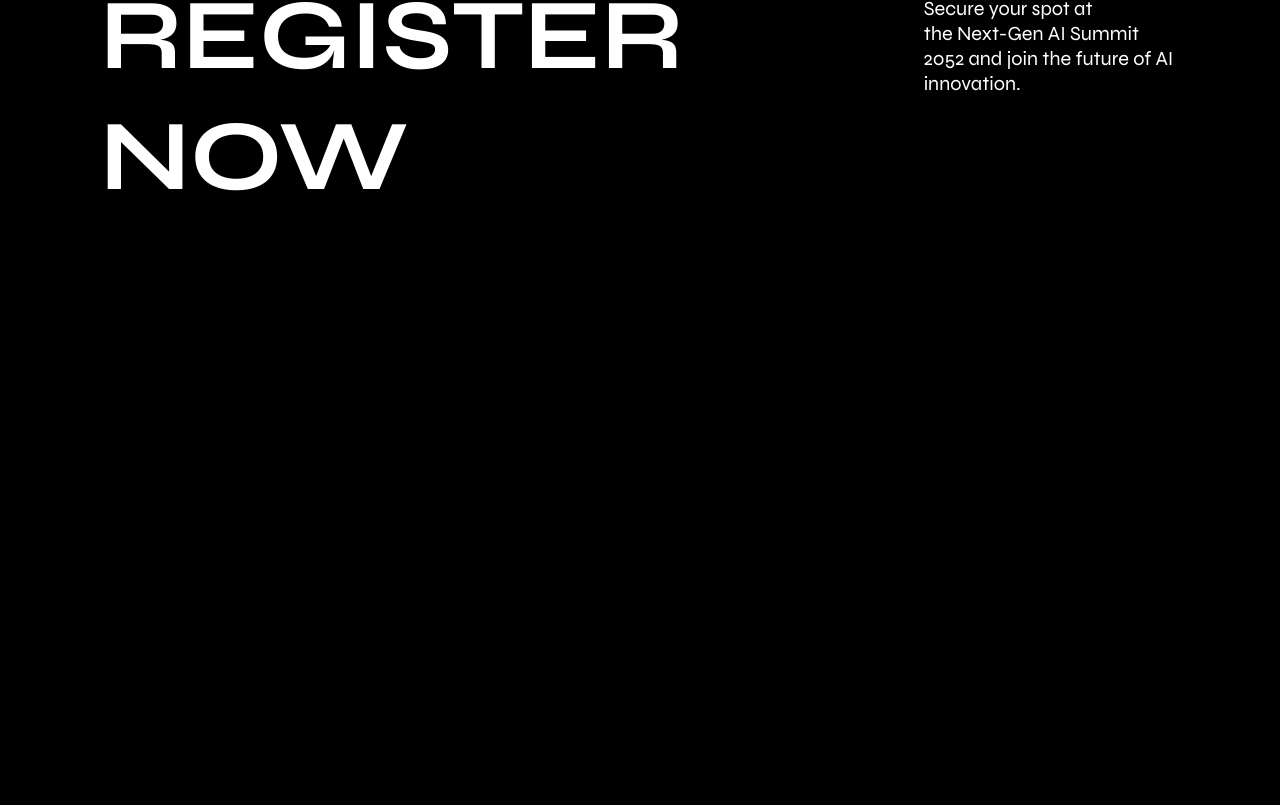
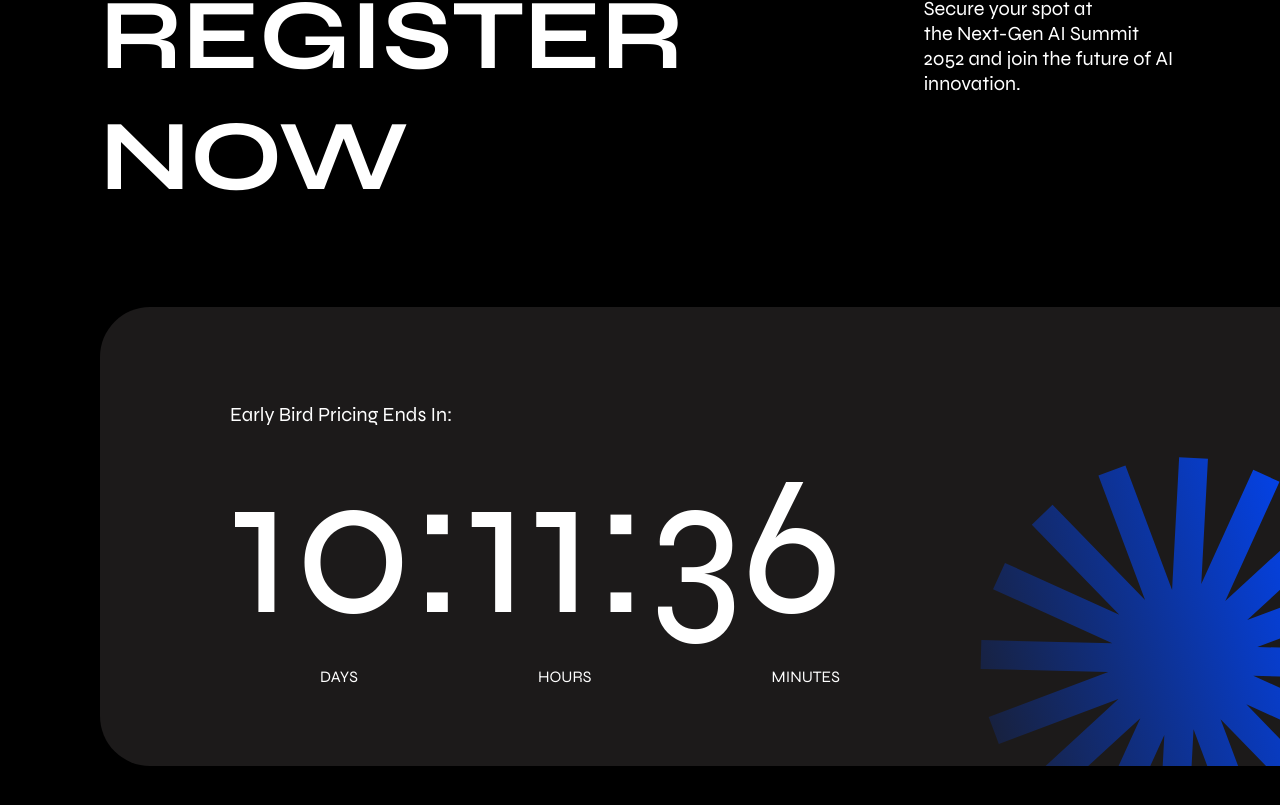
Before and after one commit to ua-Slash-ua/PET_PROJECT_-front-end-_nexus, a Next.js app: page / in a window 1280 px wide. Shown: the part 8157-8962 px from the top of the page. Before the commit the page ends 8594 px from the top, so only its background shows below. Built offline with nearby package versions, Linux system fonts and the light colour scheme.

Commit message:
Made timer && processed TimerBlock

```diff
--- a/src/components/TimerBlock/TimerBlock.module.css
+++ b/src/components/TimerBlock/TimerBlock.module.css
@@ -1,10 +1,13 @@
+.section_timer{
+    font-family: var(--font-syne);
+}
 .timer_header {
     display: flex;
     flex-direction: row;
     justify-content: space-between;
     margin: 130px 100px 0 100px;
     align-items: flex-start;
-    font-family: var(--font-syne);
+
     gap: 85px;
 }
 
@@ -20,10 +23,41 @@
     font-size: 20px;
     width: 295px;
 }
+
 .timer_container{
+    width: 1110px;
+    /*height: 1297px;*/
+    background-color: #1C1A1A;
+    margin: 90px 100px;
+    border-radius: 50px;
+    padding: 95px 0 80px 130px;
+    overflow: hidden;
+    position: relative;
+}
+.timer_con{
+    width: fit-content;
+
+}
+.timer_title{
+    font-size: 20px;
+}
+.timer_time{
+    font-size: 200px;
+    min-width: 700px;
+}
+.timer_description{
+    width: 100%;
     display: flex;
     flex-direction: row;
-    margin: 160px 100px 60px;
-    flex-wrap: wrap;
-    gap: 20px;
+    justify-content:  space-around;
+
+
 }
+.timer_description span{
+    font-size: 16px;
+}
+.timer_icon{
+    position: absolute;
+    left: 880px;
+    top: 150px;
+}
--- a/src/components/TimerBlock/TimerBlock.tsx
+++ b/src/components/TimerBlock/TimerBlock.tsx
@@ -1,6 +1,41 @@
+'use client'
 import styles from './TimerBlock.module.css'
+import {useState, useEffect} from "react";
+import {length} from "@tailwindcss/postcss";
+function formatTime(ms: number): string {
+    const totalSec = Math.floor(ms / 1000);
+    let days = Math.floor(totalSec / (3600 * 24));
+    const hours = Math.floor((totalSec % (3600 * 24)) / 3600);
+    const minutes = Math.floor((totalSec % 3600) / 60);
+    const pad = (n: number) => String(n).padStart(2, '0');
+    return `${pad(days)}:${pad(hours)}:${pad(minutes)}`;
+}
+export default function TimerBlock() {
+    const [timeDiff, setTimeDiff] = useState<string>('');
+    const [targetDate] = useState(() => {
+        const now = new Date();
+        const day = Math.floor(Math.random() * (30 - 2 + 1)) + 2;
+        const hours = Math.floor(Math.random() * (23 - 3 + 1)) + 3;
+        const minutes = Math.floor(Math.random() * (59 - 3 + 1)) + 3;
+        now.setDate(now.getDate() + day);
+        now.setHours(now.getHours() + hours);
+        now.setMinutes(now.getMinutes() + minutes);
+        return now;
+    });
 
-export default function TimerBlock() {
+    useEffect(() => {
+        const update = () => {
+            const now = new Date();
+            const diff = targetDate.getTime() - now.getTime(); // в мілісекундах
+            setTimeDiff(formatTime(Math.max(diff, 0)));
+        };
+
+        update(); // одразу обчислити
+
+        const intervalId = setInterval(update, 30_000); // оновлення кожні 30 сек
+
+        return () => clearInterval(intervalId);
+    }, [targetDate]);
     return (<>
 
         <section className={styles.section_timer} id="timer">
@@ -14,10 +49,39 @@ export default function TimerBlock() {
                     </span>
             </header>
             <div className={styles.timer_container}>
+                <div className={styles.timer_con}>
+                    <div className={styles.timer_title}>
+                        Early Bird Pricing Ends In:
+                    </div>
+                    <div className={styles.timer_time}>
+                        {timeDiff}
+                    </div>
+                    <div className={styles.timer_description}>
+                        <span>DAYS</span>
+                        <span>HOURS</span>
+                        <span>MINUTES</span>
+                    </div>
+                    <div className={styles.timer_icon}>
+                        <svg width="405" height="405" viewBox="0 0 405 405" fill="none"
+                             xmlns="http://www.w3.org/2000/svg">
+                            <path fillRule="evenodd" clipRule="evenodd"
+                                  d="M396.913 145.197L386.787 118.191L267.213 163.023L361.286 76.6622L341.782 55.4157L245.271 144.013L299.492 24.7491L273.236 12.8128L221.268 127.122L227.947 1.73177L199.146 0.197824L192.08 132.876L145.435 8.46651L118.429 18.5918L165.073 143.001L72.522 47.6723L51.8284 67.7629L139.297 157.855L24.9873 105.888L13.0518 132.143L132.315 186.364L1.34556 183.054L0.617895 211.886L128.279 215.112L8.70481 259.944L18.8301 286.95L138.404 242.119L44.3315 328.479L63.8347 349.725L160.347 261.128L106.127 380.392L132.381 392.328L184.349 278.018L177.671 403.409L206.472 404.942L213.538 272.266L260.182 396.674L287.188 386.549L240.544 262.139L333.095 357.468L353.789 337.378L266.321 247.285L380.63 299.253L392.567 272.998L273.303 218.778L404.271 222.087L405 193.255L277.338 190.029L396.913 145.197Z"
+                                  fill="url(#paint0_linear_56_200)"/>
+                            <defs>
+                                <linearGradient id="paint0_linear_56_200" x1="391.85" y1="131.694" x2="-70.4856"
+                                                y2="271.586" gradientUnits="userSpaceOnUse">
+                                    <stop stopColor="#0147FF"/>
+                                    <stop offset="1" stopColor="#0147FF" stopOpacity="0"/>
+                                </linearGradient>
+                            </defs>
+                        </svg>
 
+                    </div>
+                </div>
 
             </div>
 
         </section>
     </>)
+
 }
```
